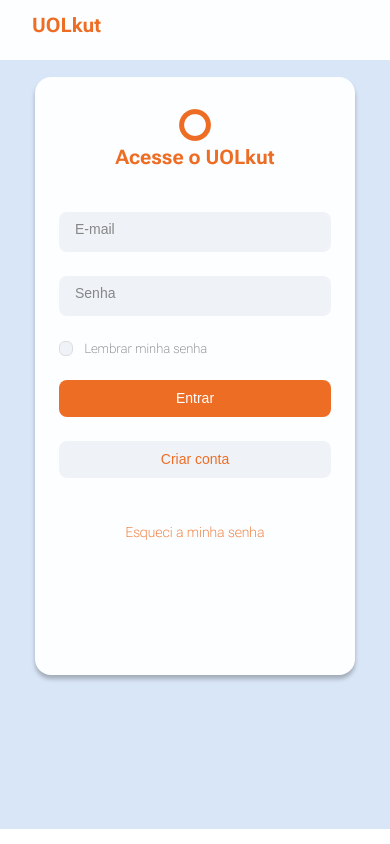
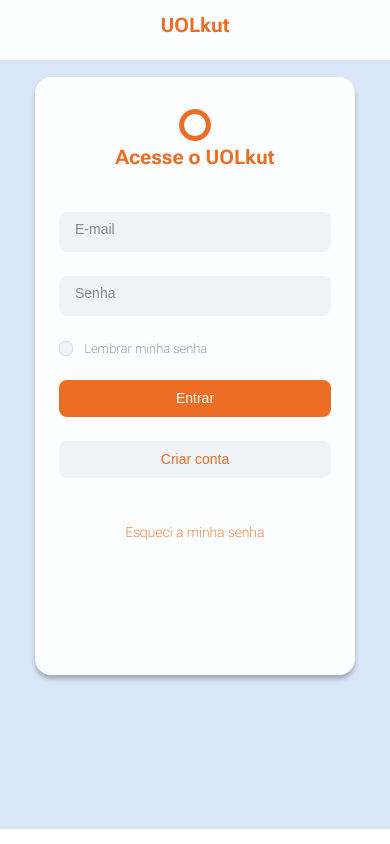
Before and after one commit to vitormen/Desafio-Semana-X-, a React (Vite) app: page / in a window 390 px wide. Built offline with nearby package versions, Linux system fonts and the light colour scheme; a web font is replaced by a local one.

Commit message:
:lipstick: feat: adjust navbar for improved responsiveness

```diff
--- a/src/components/navbar/index.tsx
+++ b/src/components/navbar/index.tsx
@@ -22,10 +22,14 @@
 
   return (
     <>
-      <C.Nav>
+      <C.Nav
+        $mobileLoggedOut={thereIsLoggedOut}
+        $moblieProfile={thereIsProfile}
+        $mobileUserEdit={thereIsUserEdit}>
         <C.MenuLeft>
           <C.StyledNavLink to="/">
             <C.LogoText>UOLkut</C.LogoText>
+
           </C.StyledNavLink>
 
           {!thereIsProfile && !thereIsUserEdit ? (
@@ -62,8 +66,8 @@
           {!thereIsProfile && !thereIsUserEdit ? (
             " "
           ) : (
-            <C.User>
-              <C.UserImage src={UserImage}></C.UserImage>
+            <C.User $mobileUserEdit={thereIsUserEdit} $moblieProfile={thereIsProfile}>
+              <C.UserImage src={UserImage}  ></C.UserImage>
               <p className="hide-on-mobile">Gabriel Barbosa</p>
               <img
                 src={CaretDown}
--- a/src/components/navbar/styles.ts
+++ b/src/components/navbar/styles.ts
@@ -1,11 +1,19 @@
 import styled from "styled-components";
 import { NavLink } from "react-router-dom";
+
+
+type mobileProps = {
+  $mobileLoggedOut?: boolean;
+  $moblieProfile?: boolean;
+  $mobileUserEdit?: boolean;
+
+};
 
 export const StyledNavLink = styled(NavLink)`
   text-decoration: none;
 `;
 
-export const Nav = styled.div`
+export const Nav = styled.div<mobileProps>`
   height: 5.75rem;
   background: #fdfeff;
   display: flex;
@@ -14,7 +22,7 @@
   flex-wrap: wrap;
 
   @media (max-width: 768px) {
-    justify-content: space-between;
+    justify-content: ${(props) => props.$mobileLoggedOut? "center": props.$moblieProfile? "space-between": props.$mobileUserEdit? "center": "start"};
     padding: 0 2rem 0 2rem;
     height: 3.75rem;
   }
@@ -113,10 +121,13 @@
   }
 `;
 
-export const User = styled.div`
+export const User = styled.div<mobileProps>`
   display: flex;
   align-items: center;
   margin-left: 0.87rem;
+  @media (max-width: 768px){
+    display: ${(props) => (props.$moblieProfile && props.$mobileUserEdit)? "block" : "none"};
+  }
   p {
     margin-right: 0.25rem;
 
```
